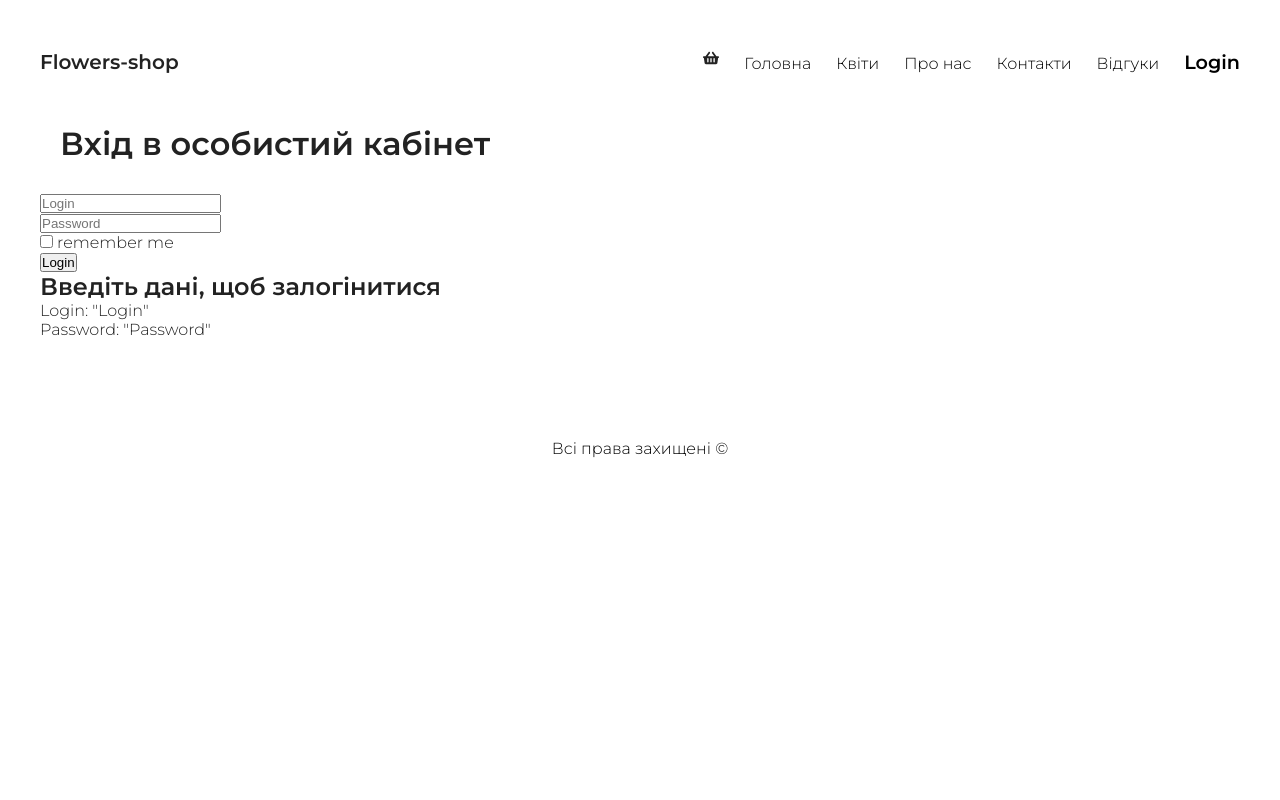
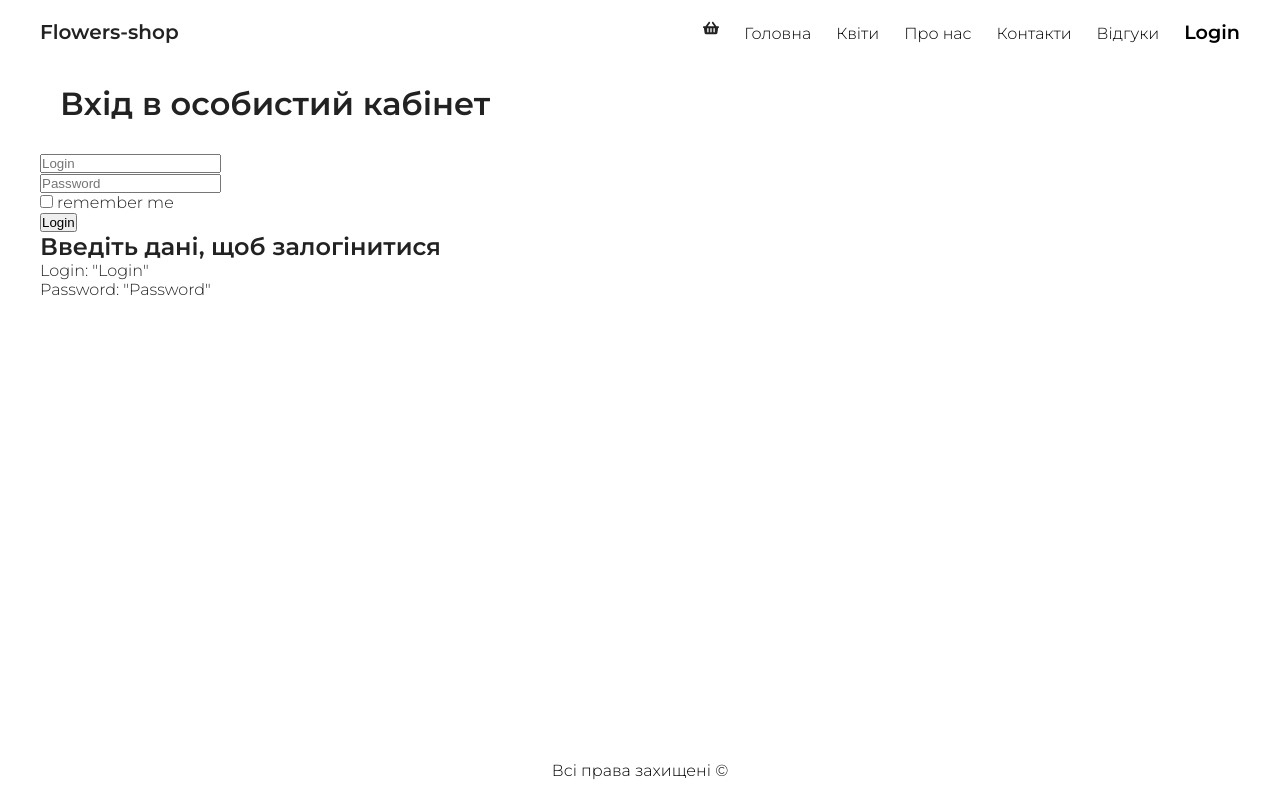
Before and after one commit to AndriiDan/Shop, a React (Create React App) app: page /login in a window 1280 px wide. Built offline with nearby package versions, Linux system fonts and the light colour scheme.

Commit message:
Прижав footer вниз.

```diff
--- a/src/components/Footer/Footer.module.css
+++ b/src/components/Footer/Footer.module.css
@@ -1,6 +1,7 @@
 footer {
+    padding: 20px 0;
     text-align: center;
-    margin-top: 100px;
+    margin-top: auto;
     font-weight: 400;
     color: black;
 }
--- a/src/components/Header/Header.module.css
+++ b/src/components/Header/Header.module.css
@@ -1,6 +1,7 @@
 header {
+    padding: 20px 0;
     position: relative;
-    margin-bottom: 50px;
+    margin-bottom: 20px;
 }
 
 .logo {
--- a/src/index.css
+++ b/src/index.css
@@ -14,5 +14,9 @@ body {
 
 .wrapper {
     width: 1200px;
-    margin: 50px auto;
+    margin: 0 auto;
+    display: flex;
+    flex-direction: column;
+    min-height: 100vh;
+    overflow: hidden;
 }
```
